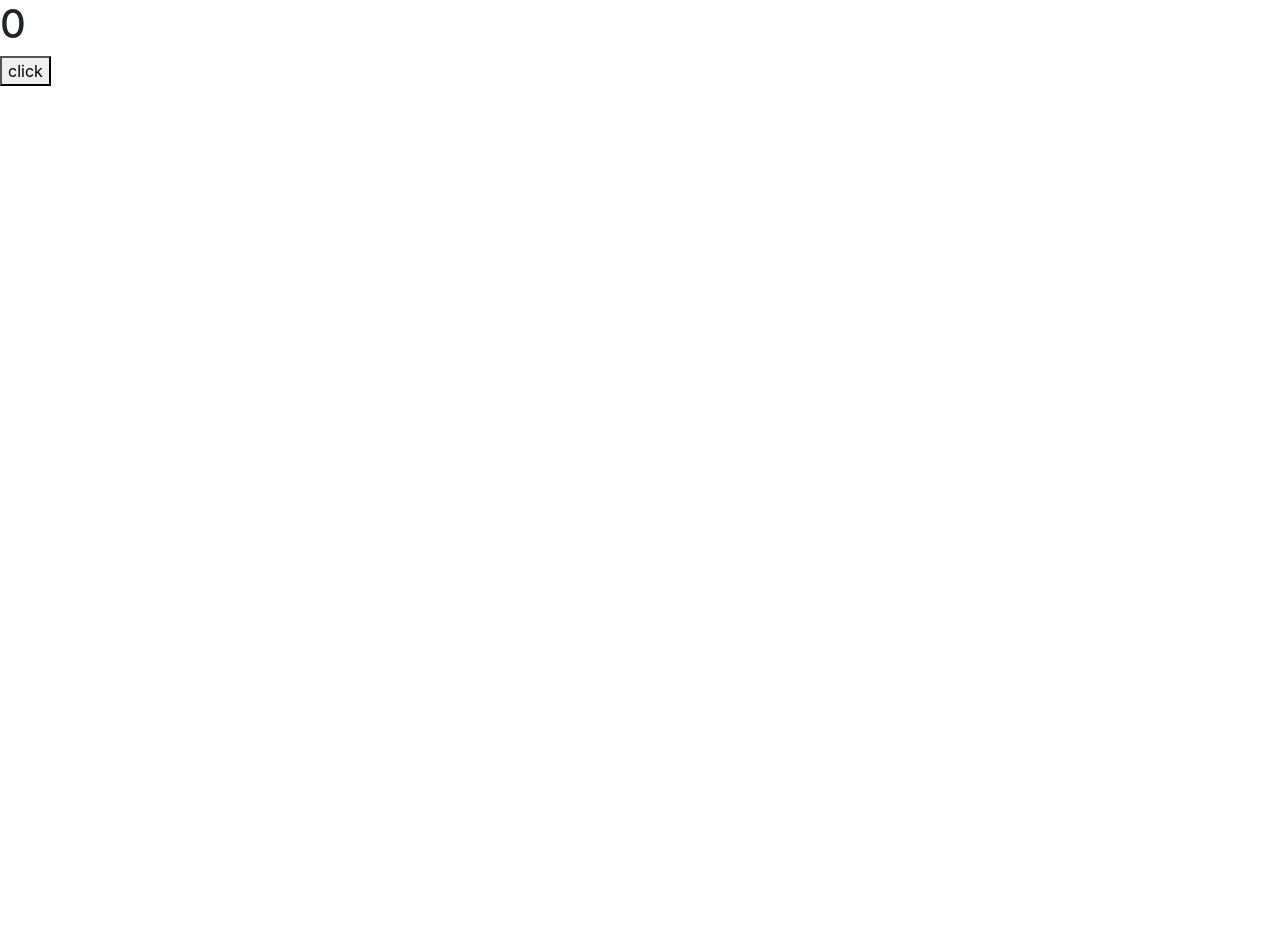
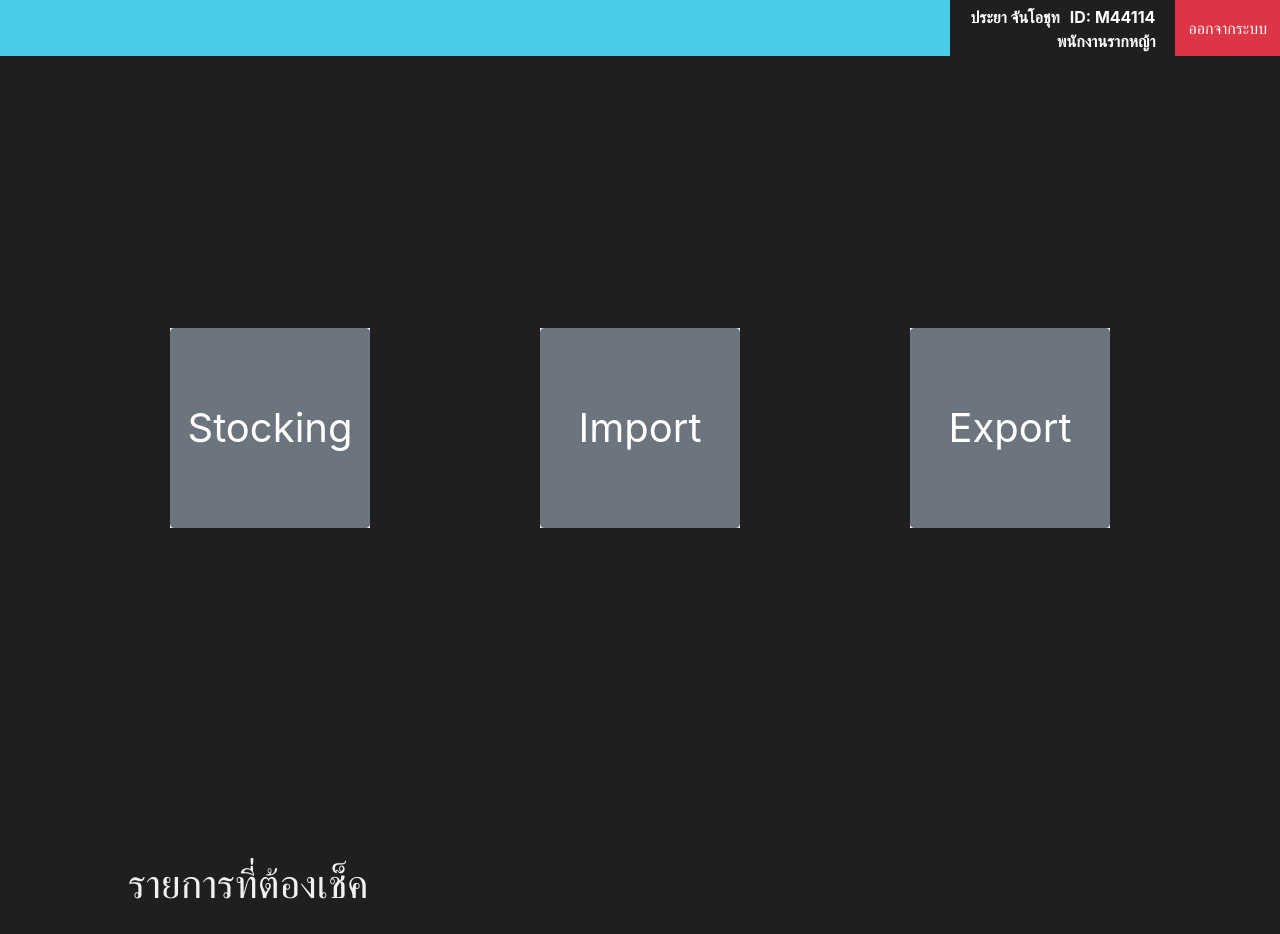
Before and after one commit to pounder-er/Pro-SE, a React (Create React App) app in the folder my-app/: page /Stock in a window 1280 px wide. Shown: the top 934 px of the page. Before the commit the page ends 800 px from the top, so only its background shows below. Built offline with nearby package versions, Linux system fonts and the light colour scheme.

Commit message:
แก้ App

```diff
--- a/my-app/src/App.js
+++ b/my-app/src/App.js
@@ -1,36 +1,21 @@
-import logo from './logo.svg';
-import './App.css';
-import React from 'react';
+import Main from './User/Stocking/Main'
+import Stock from './User/Stocking/Stock'
+import Import from './User/Stocking/Import'
+import ImportTable from './User/Stocking/ImportTable'
+import Export from './User/Stocking/Export'
+import ExportTable from './User/Stocking/ExportTable'
 
-import 'bootstrap/dist/css/bootstrap.min.css';
-import { Button } from 'reactstrap';
+function App() {
+  return (
+    <div>
+      <Main></Main>
+      <Stock></Stock>
+      <Import></Import>
+      <ImportTable></ImportTable>
+      <Export></Export>
+      <ExportTable></ExportTable>
+    </div>
+  );
+}
 
-import Login from './Login';
-import Manager from './Manager';
-
-class App extends React.Component {
-  constructor(props) {
-    super(props);
-    this.state = {
-      count:0
-    }
-  }
-
-  setCount =()=> {
-    this.setState({count:this.state.count+1})
-  }
-
-  render(){
-    return (
-      <div>
-        <h1>{this.state.count}</h1>
-        <button onClick = {this.setCount.bind(this)}>click</button>
-      </div>
-
-      // <Login/>
-      // <Manager/>
-
-    );
-  }
-}
 export default App;
```
